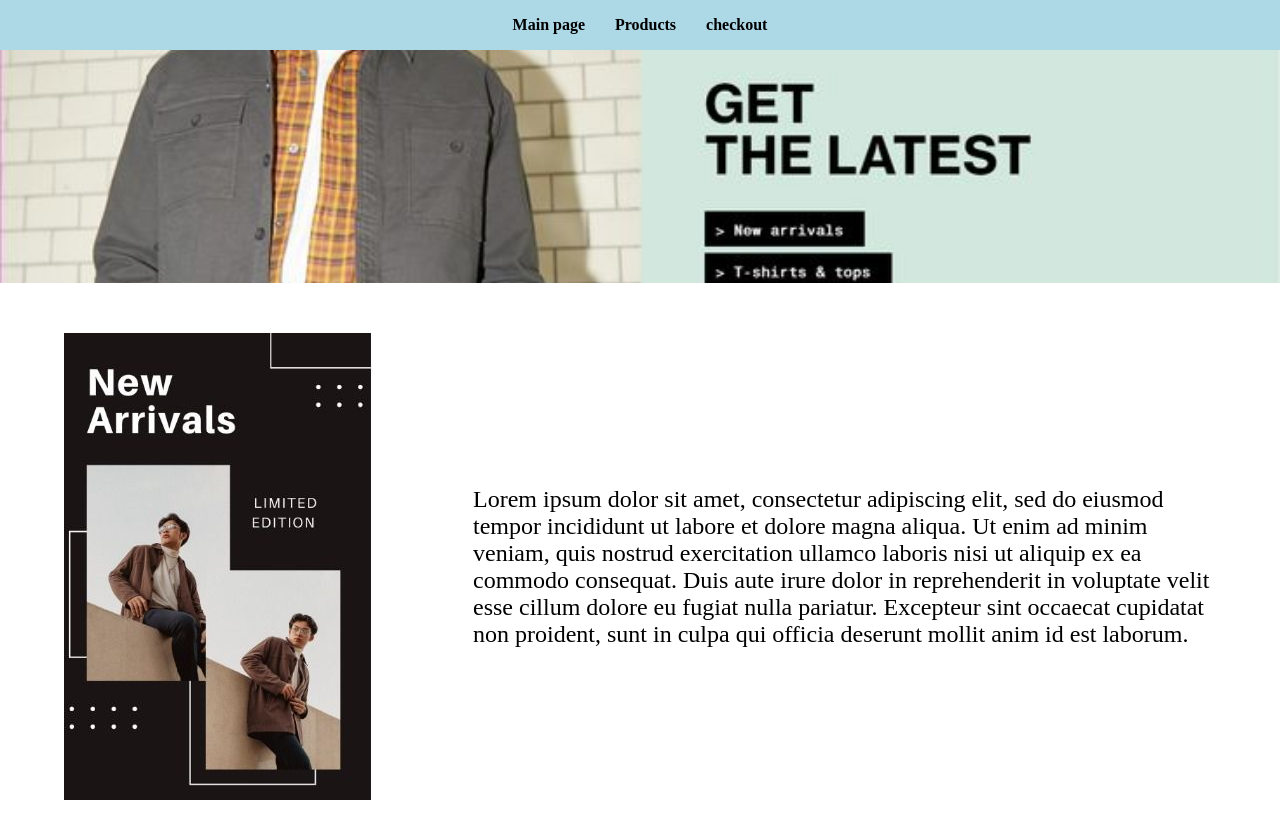
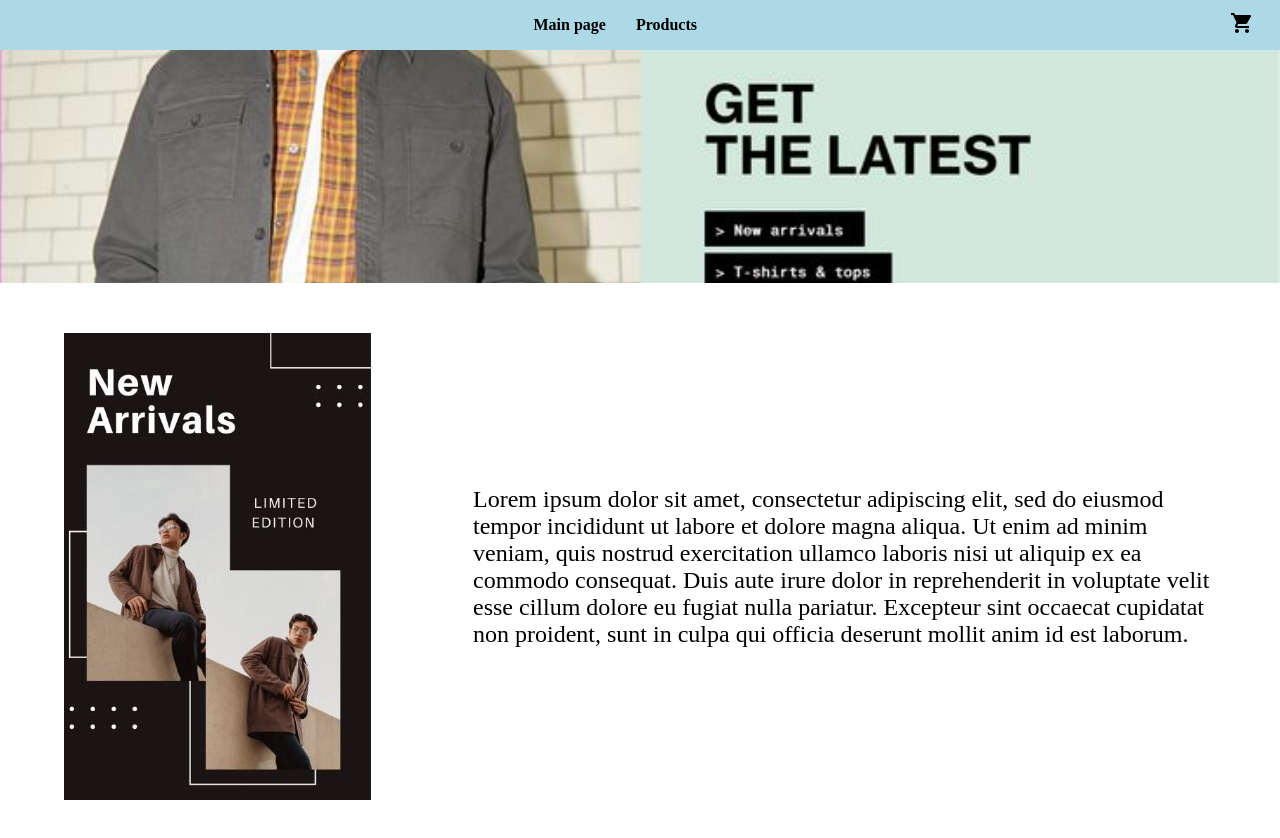
Before and after one commit to bobmcw/odin-shopping-website, a React (Vite) app: page /title in a window 1280 px wide. Shown: the top 838 px of the page. Built offline with nearby package versions, Linux system fonts and the light colour scheme; no server answers.

Commit message:
made the checkout black and positioned it to the right

```diff
--- a/src/components/Navbar.jsx
+++ b/src/components/Navbar.jsx
@@ -1,5 +1,6 @@
 import styles from '../styles/Navbar.module.css';
 import { Link } from 'react-router-dom';
+import ShoppingCartIcon from '@mui/icons-material/ShoppingCart';
 
 function Navbar() {
     return(
@@ -7,8 +8,8 @@ function Navbar() {
             <div className={styles.links}>
                 <Link to="/">Main page</Link>
                 <Link to="/products">Products</Link>
-                <Link to="/checkout">checkout</Link>
             </div>
+            <div className={styles.icon}><Link to="/checkout"><ShoppingCartIcon sx={{color: 'black'}} /></Link></div>
         </nav>
     );
 }
--- a/src/styles/Navbar.module.css
+++ b/src/styles/Navbar.module.css
@@ -1,5 +1,6 @@
 .navbar {
   position: sticky;
+  width: 100%;
   top: 0;
   background-color: lightblue;
   min-height: 50px;
@@ -15,9 +16,12 @@
   font-weight: bold;
   text-decoration: none;
 }
-.links > :first-child {
-  margin-left: 0;
+.links{
+  display: flex;
+  flex-grow: 1;
+  justify-content: center;
 }
-.links > :last-child {
-  margin-right: 0;
+.icon{
+  align-self: center;
+  margin-right: 2%;
 }
```
